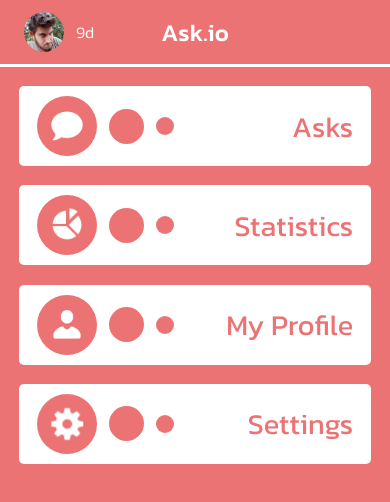
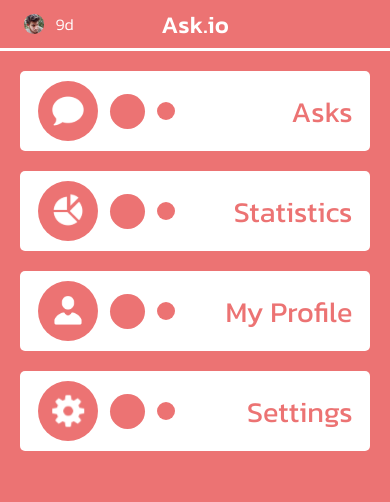
Before and after one commit to zoop-de-loop/ask.io, a Next.js app: page / in a window 390 px wide. Shown: the top 502 px of the page. Built offline with nearby package versions, Linux system fonts and the light colour scheme.

Commit message:
Change rem to px where isnt supposed to be

```diff
--- a/styles/components/account-info.module.scss
+++ b/styles/components/account-info.module.scss
@@ -4,12 +4,12 @@
 	display: flex;
 	align-items: center;
 	color: var(--secondary-color);
-	gap: 1.25rem;
+	gap: 20px;
 	font-size: min(2vw, 1.75rem);
 
 	.row {
 		display: flex;
-		gap: 0.313rem;
+		gap: 5px;
 	}
 
 	#days-since-registration {
@@ -29,7 +29,7 @@
 
 @media only screen and (max-width: 800px) {
 	#account-info {
-		gap: 0.75rem;
+		gap: 12px;
 
 		.row {
 			p {
@@ -47,7 +47,7 @@
 		}
 
 		img {
-			width: 2.5rem;
+			width: 2.5em;
 			aspect-ratio: 1 / 1;
 			border-radius: 50%;
 		}
--- a/styles/components/header.module.scss
+++ b/styles/components/header.module.scss
@@ -4,8 +4,8 @@
 	justify-content: center;
 	align-items: center;
 	box-sizing: border-box;
-	border-bottom: var(--secondary-color) 0.313rem solid;
-	padding: 2rem 0;
+	border-bottom: var(--secondary-color) 5px solid;
+	padding: 32px 0;
 
 	h1 {
 		font-weight: 500;
@@ -22,8 +22,8 @@
 
 @media only screen and (max-width: 800px) {
 	#header {
-		padding: 0.75rem 1.5rem;
-		border-bottom-width: 0.2rem;
+		padding: 12px 24px;
+		border-bottom-width: 3px;
 
 		h1 {
 			font-size: 1.5rem;
@@ -31,7 +31,7 @@
 
 		a {
 			font-size: 1rem;
-			text-decoration-thickness: 0.075rem;
+			text-decoration-thickness: 1px;
 		}
 	}
 }
--- a/styles/components/link-card.module.scss
+++ b/styles/components/link-card.module.scss
@@ -5,8 +5,8 @@
 	width: 25%;
 	height: 100%;
 	background-color: var(--secondary-color);
-	border-radius: 0.313rem;
-	padding-top: 2rem;
+	border-radius: 5px;
+	padding-top: 32px;
 	box-sizing: border-box;
 	text-decoration: none;
 
@@ -17,12 +17,12 @@
 	}
 
 	.circles {
-		margin-top: 2rem;
+		margin-top: 32px;
 		display: flex;
 		flex-direction: column;
 		align-items: center;
 		width: 100%;
-		gap: 1rem;
+		gap: 16px;
 
 		.circle {
 			background-color: var(--primary-color);
@@ -53,7 +53,7 @@
 		flex-direction: row-reverse;
 		align-items: center;
 		justify-content: space-between;
-		padding-inline: min(5%, 2rem);
+		padding-inline: min(5%, 32px);
 		width: 100%;
 		height: fit-content;
 		padding-block: 10px;
--- a/styles/globals.scss
+++ b/styles/globals.scss
@@ -157,8 +157,8 @@ body,
 }
 
 body {
-	padding-inline: 2.5rem;
-	padding-bottom: 2.5rem;
+	padding-inline: 40px;
+	padding-bottom: 40px;
 	box-sizing: border-box;
 	background-color: var(--primary-color);
 }
--- a/styles/pages/home.module.scss
+++ b/styles/pages/home.module.scss
@@ -3,8 +3,8 @@
 	height: 100%;
 	display: flex;
 	box-sizing: border-box;
-	padding-top: 2.5rem;
-	gap: 1.875rem;
+	padding-top: 40px;
+	gap: 30px;
 
 	svg {
 		height: 60%;
@@ -23,8 +23,8 @@
 
 @media only screen and (max-width: 800px) {
 	.page-links {
-		padding: 1.2rem;
+		padding: 20px;
 		flex-direction: column;
-		gap: 1.2rem;
+		gap: 20px;
 	}
 }
--- a/styles/pages/statistics.module.scss
+++ b/styles/pages/statistics.module.scss
@@ -1,8 +1,8 @@
 .stats {
 	display: flex;
 	flex-wrap: wrap;
-	padding-block: 3.5rem;
-	gap: 3.5rem;
+	padding-block: 56px;
+	gap: 56px;
 }
 
 @media only screen and (max-width: 800px) {
```
Also changed, not shown: styles/components/create-ask-form.module.scss (+7 -6 lines), styles/pages/asks.module.scss (+12 -12 lines).
